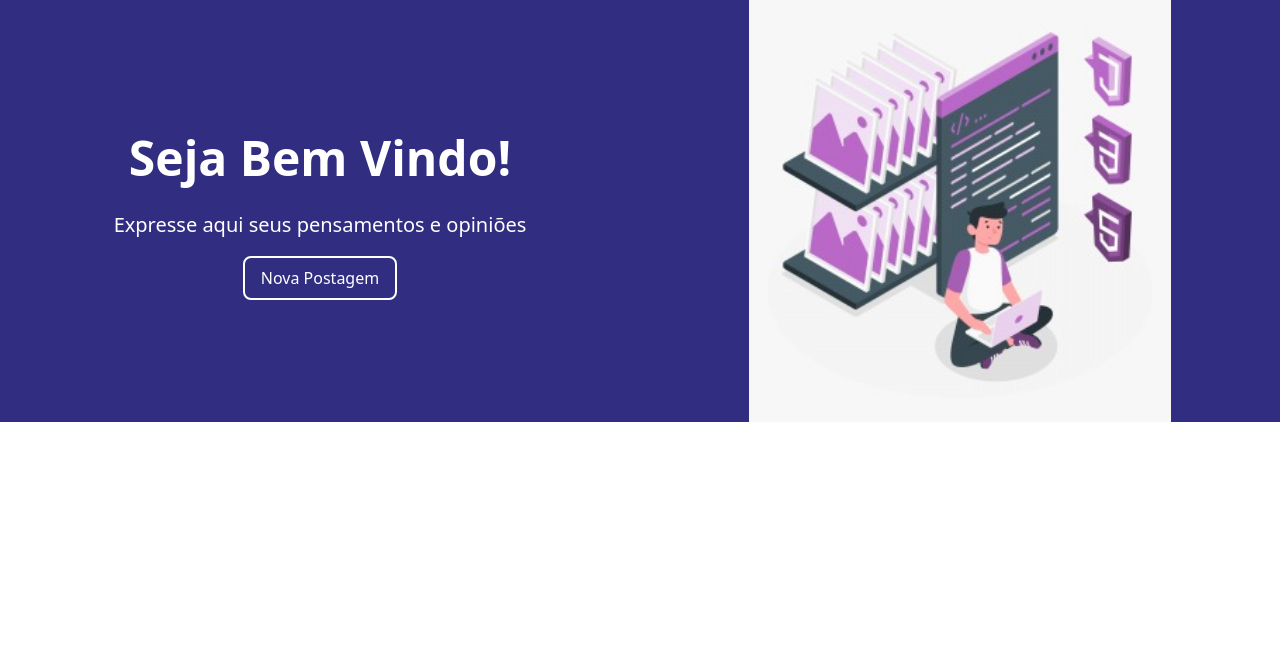
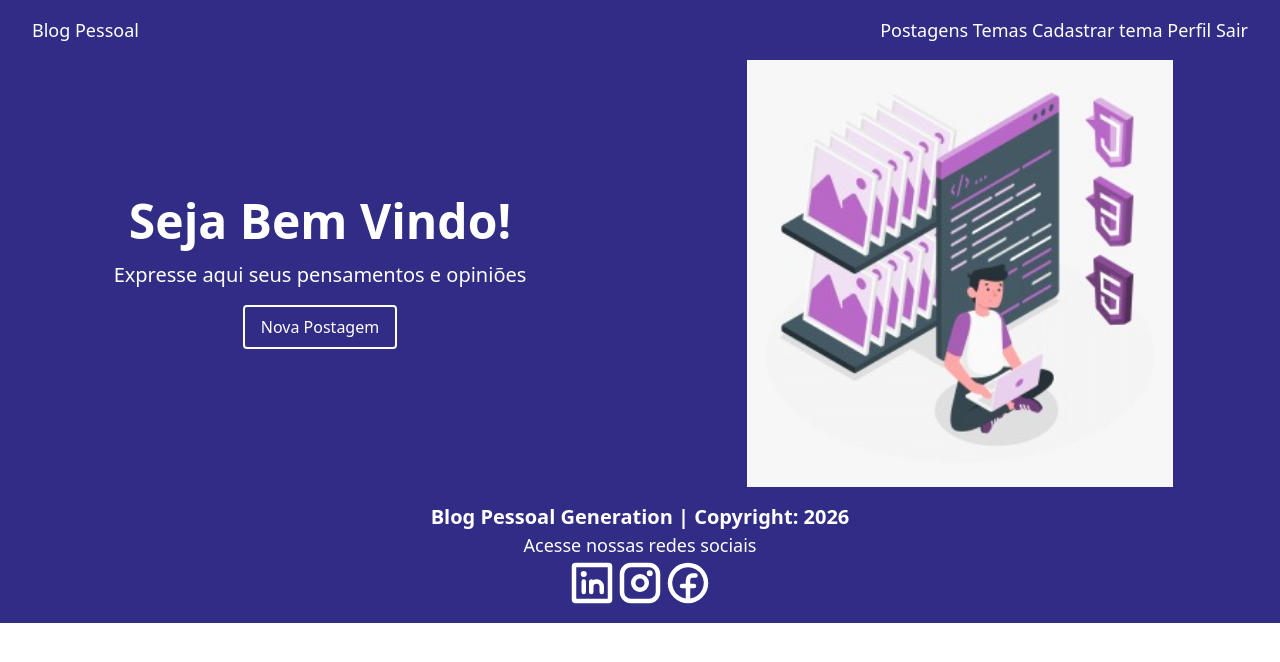
Before and after one commit to eduardo-olvreis/blog_pessoal_front, a React (Vite) app: page / in a window 1280 px wide. Shown: the top 662 px of the page. Built offline with nearby package versions, Linux system fonts and the light colour scheme.

Commit message:
feat: footer e navbar

```diff
--- a/package.json
+++ b/package.json
@@ -10,6 +10,7 @@
     "preview": "vite preview"
   },
   "dependencies": {
+    "@phosphor-icons/react": "^2.1.10",
     "@tailwindcss/vite": "^4.1.18",
     "react": "^19.2.0",
     "react-dom": "^19.2.0",
--- a/src/App.tsx
+++ b/src/App.tsx
@@ -1,8 +1,14 @@
 import Home from "./pages/home/Home";
+import Navbar from "./components/navbar/Navbar"
+import Footer from "./components/footer/Footer"
 
 function App(){
   return(
-    <Home/>
+    <>
+      <Navbar/>
+      <Home/>
+      <Footer/>
+    </>
   )
 }
 
--- /dev/null
+++ b/src/components/footer/Footer.tsx
@@ -0,0 +1,27 @@
+import { FacebookLogoIcon, InstagramLogoIcon, LinkedinLogoIcon } from "@phosphor-icons/react";
+
+function Footer(){
+  let data = new Date().getFullYear()
+
+  return(
+    <>
+      <div className="flex justify-center bg-indigo-900 text-white">
+        <div className="container flex flex-col items-center py-4">
+          <p className="text-xl font-bold">
+            Blog Pessoal Generation | Copyright: {data}
+          </p>
+          <p className="text-lg">
+            Acesse nossas redes sociais
+          </p>
+          <div className="flex">
+            <LinkedinLogoIcon size={48} weight="bold" />
+            <InstagramLogoIcon size={48} weight="bold" />
+            <FacebookLogoIcon size={48} weight="bold" />
+          </div>
+        </div>
+      </div>
+    </>
+  )
+}
+
+export default Footer
--- /dev/null
+++ b/src/components/navbar/Navbar.tsx
@@ -0,0 +1,20 @@
+function Navbar(){
+  return(
+    <>
+      <div className="w-full flex justify-center py-4 bg-indigo-900 text-white">
+        <div className="container flex justify-between text-lg mx-8">
+          Blog Pessoal
+          <div className="flex gap-4">
+            Postagens
+            Temas
+            Cadastrar tema
+            Perfil
+            Sair
+          </div>
+        </div>
+      </div>
+    </>
+  )
+}
+
+export default Navbar
--- a/src/pages/home/Home.tsx
+++ b/src/pages/home/Home.tsx
@@ -1,70 +1,29 @@
 export default function Home(){
   return(
     <>
-      <div style={{
-            backgroundColor: "#312e81",
-            display: "flex",
-            justifyContent: "center"
-          }}>
-
-        <div style={{
-              display: "grid",
-              gridTemplateColumns: "1fr 1fr",
-              color: "white",
-              width: "100%",
-              maxWidth: "1280px"
-            }}>
-
-          <div style={{
-                display: "flex",
-                flexDirection: "column",
-                gap: "1rem",
-                alignItems: "center",
-                justifyContent: "center",
-                paddingTop: "1rem",
-                paddingBottom: "1rem"
-              }}>
-
-            <h2 style={{
-                fontSize: "3rem",
-                fontWeight: "bold"
-              }}>
+      <div className="bg-indigo-900 flex justify-center">
+        <div className="container grid grid-cols-2 text-white">
+          <div className="flex flex-col gap-4 items-center justify-center py-4">
+            <h2 className="text-5xl font-bold">
               Seja Bem Vindo!
             </h2>
-
-            <p style={{
-                fontSize: "1.25rem"
-              }}>
+            <p className="text-xl">
               Expresse aqui seus pensamentos e opiniões
             </p>
 
-            <div style={{
-                display: "flex",
-                justifyContent: "space-around",
-                gap: "1rem"
-            }}>
-
-              <div style={{
-                  borderRadius: "0.5rem",
-                  color: "white",
-                  border: "2px solid white",
-                  padding: "0.5rem 1rem"
-                }}>
+            <div className="flex justify-around gap-4">
+              <div className="rounded text-white border-white border-solid border-2 py-2 px-4">
                 Nova Postagem
               </div>
             </div>
           </div>
 
-          <div style={{
-              display: "flex",
-              justifyContent: "center"
-            }}>
+          <div className="flex justify-center">
             <img
               src="../src/assets/imagemHome.jpeg"
               alt="Imagem Página Home"
-              style={{
-                width: "66%"
-              }}/>
+              className="w-2/3"
+            />
           </div>
         </div>
       </div>
```
Also changed, not shown: 1 other file (tests, documents, lock files or other folders).
